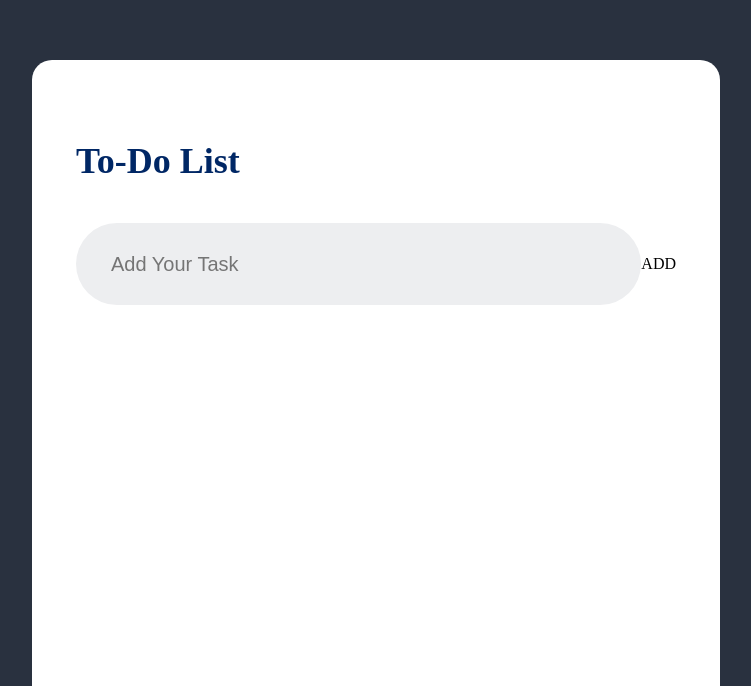
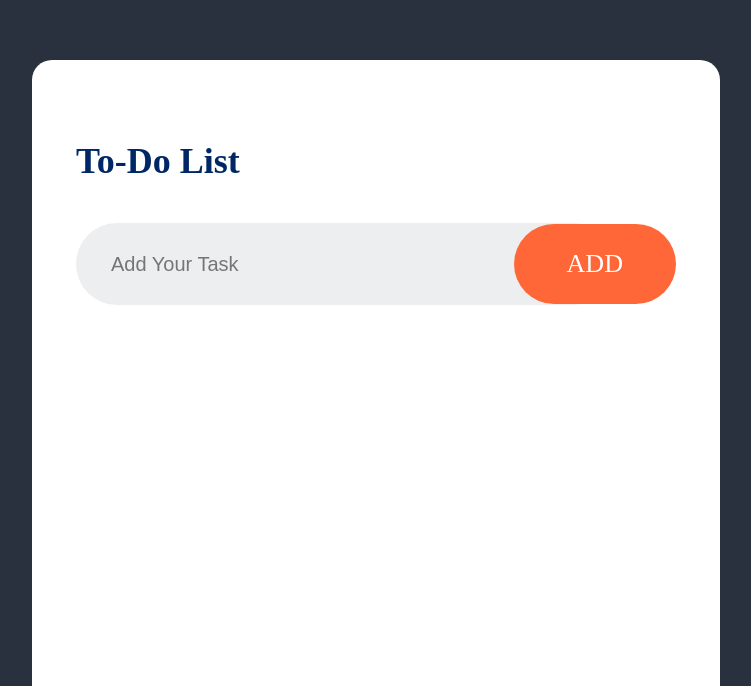
Before and after one commit to PodishettiRakesh/To-Do-ReactApp, a React (Vite) app in the folder ToDo App/: page / in a window 1280 px wide. Shown: the part 114-800 px from the top of the page, without its empty margins (264-1015 px from the left). Built offline with nearby package versions, Linux system fonts and the light colour scheme.

Commit message:
styling is added to the add button

```diff
--- a/ToDo App/src/Components/Assets/CSS/Todo.css
+++ b/ToDo App/src/Components/Assets/CSS/Todo.css
@@ -37,3 +37,18 @@
     padding-left: 35px;
     font-size: 20px;
 }
+
+.todo-add-btn{
+    border-radius: 50px;
+    background: #ff6739;
+    width: 187px;
+    height: 80px;
+    display: flex;
+    justify-content: center;
+    align-items: center;
+    margin-left: -100px;
+    color: #fff;
+    font-size: 26px;
+    font-weight: 600px;
+    cursor: pointer;
+}
```
